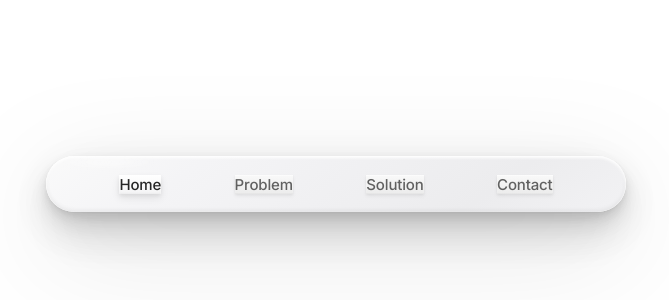
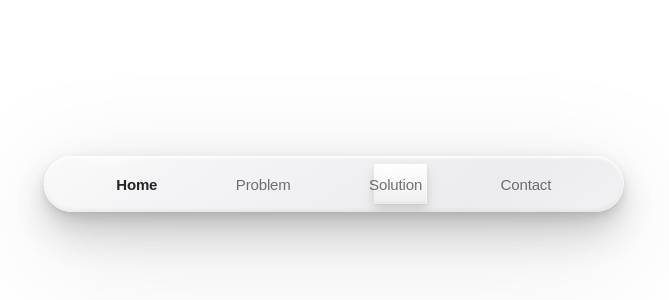
Before and after one commit to Om-Rohilla/Navigation, a React (Vite) app: page / in a window 1280 px wide. Shown: the part 224-524 px from the top of the page, without its empty margins (304-973 px from the left). Built offline with nearby package versions, Linux system fonts and the light colour scheme.

Commit message:
Add sliding selector capsule animation

```diff
--- a/src/components/ui/component.tsx
+++ b/src/components/ui/component.tsx
@@ -1,4 +1,5 @@
-import React from 'react'
+import React, { useState, useRef, useEffect } from 'react'
+import { motion, useSpring } from 'framer-motion'
 
 interface NavItem {
   label: string
@@ -6,9 +7,13 @@ interface NavItem {
 
 /**
  * 3D Pill Navigation Bar
- * A premium 3D navigation component with clean typography and perfect spacing
+ * A premium 3D navigation component with sliding selector capsule and synchronized motion
  */
 export const PillBase: React.FC = () => {
+  const [activeIndex, setActiveIndex] = useState(0)
+  const [capsuleProps, setCapsuleProps] = useState({ width: 0, left: 0 })
+  const itemRefs = useRef<(HTMLButtonElement | null)[]>([])
+
   const navItems: NavItem[] = [
     { label: 'Home' },
     { label: 'Problem' },
@@ -16,8 +21,27 @@ export const PillBase: React.FC = () => {
     { label: 'Contact' },
   ]
 
+  // Spring animations for smooth, bouncy motion
+  const capsuleX = useSpring(0, { stiffness: 220, damping: 25, mass: 1 })
+  const pillShift = useSpring(0, { stiffness: 220, damping: 25, mass: 1 })
+
+  // Update capsule position when active item changes
+  useEffect(() => {
+    const activeElement = itemRefs.current[activeIndex]
+    if (activeElement) {
+      const { offsetLeft, offsetWidth } = activeElement
+      setCapsuleProps({ width: offsetWidth, left: offsetLeft })
+      capsuleX.set(offsetLeft)
+
+      // Calculate subtle pill shift based on direction
+      const center = 2 // Number of items / 2
+      const shift = (activeIndex - center + 0.5) * 1.5 // Subtle 1.5px per item from center
+      pillShift.set(shift)
+    }
+  }, [activeIndex, capsuleX, pillShift])
+
   return (
-    <nav
+    <motion.nav
       className="relative rounded-full overflow-hidden"
       style={{
         width: '580px',
@@ -35,6 +59,7 @@ export const PillBase: React.FC = () => {
           inset 0 -2px 4px rgba(0, 0, 0, 0.06),
           inset 0 0 0 0.5px rgba(255, 255, 255, 0.4)
         `,
+        x: pillShift,
       }}
     >
       {/* Glossy top highlight - primary light source */}
@@ -114,100 +139,96 @@ export const PillBase: React.FC = () => {
 
       {/* Navigation items container */}
       <div
-        className="relative z-10 h-full flex items-center justify-evenly px-6"
+        className="relative z-10 h-full flex items-center justify-evenly px-8"
         style={{
           fontFamily: 'Inter, -apple-system, BlinkMacSystemFont, "Segoe UI", Poppins, sans-serif',
         }}
       >
+        {/* Animated selector capsule */}
+        <motion.div
+          className="absolute rounded-xl pointer-events-none"
+          style={{
+            height: '40px',
+            width: capsuleProps.width,
+            x: capsuleX,
+            top: '8px',
+            background: 'linear-gradient(180deg, #ffffff 0%, #f8f8f8 50%, #f0f0f0 100%)',
+            boxShadow: `
+              0 2px 4px rgba(0, 0, 0, 0.04),
+              0 4px 8px rgba(0, 0, 0, 0.06),
+              0 8px 16px rgba(0, 0, 0, 0.08),
+              inset 0 1px 2px rgba(255, 255, 255, 0.95),
+              inset 0 -2px 3px rgba(0, 0, 0, 0.05),
+              inset 0 0 0 0.5px rgba(255, 255, 255, 0.5)
+            `,
+          }}
+        >
+          {/* Capsule top highlight */}
+          <div
+            className="absolute inset-x-0 top-0 rounded-t-xl"
+            style={{
+              height: '50%',
+              background: 'linear-gradient(180deg, rgba(255, 255, 255, 0.7) 0%, rgba(255, 255, 255, 0) 100%)',
+            }}
+          />
+
+          {/* Capsule bottom shadow */}
+          <div
+            className="absolute inset-x-0 bottom-0 rounded-b-xl"
+            style={{
+              height: '35%',
+              background: 'linear-gradient(0deg, rgba(0, 0, 0, 0.04) 0%, rgba(0, 0, 0, 0) 100%)',
+            }}
+          />
+
+          {/* Capsule specular highlight */}
+          <div
+            className="absolute left-4 top-1 rounded-full"
+            style={{
+              width: '40px',
+              height: '8px',
+              background: 'radial-gradient(ellipse at center, rgba(255, 255, 255, 0.8) 0%, rgba(255, 255, 255, 0) 70%)',
+              filter: 'blur(2px)',
+            }}
+          />
+        </motion.div>
+
+        {/* Navigation items */}
         {navItems.map((item, index) => {
-          const isActive = index === 0 // "Home" is active by default for visual demo
+          const isActive = activeIndex === index
 
           return (
-            <a
+            <button
               key={index}
-              href="#"
-              className="relative group cursor-pointer transition-all duration-200"
+              ref={(el) => (itemRefs.current[index] = el)}
+              onClick={() => setActiveIndex(index)}
+              className="relative cursor-pointer transition-all duration-200 px-6 py-2"
               style={{
+                fontSize: '15px',
+                fontWeight: isActive ? 600 : 500,
+                color: isActive ? 'rgba(0, 0, 0, 0.85)' : 'rgba(0, 0, 0, 0.55)',
                 textDecoration: 'none',
-              }}
-            >
-              {/* Capsule container */}
-              <div
-                className="relative px-6 py-2.5 rounded-xl transition-all duration-200"
-                style={{
-                  background: isActive
-                    ? 'linear-gradient(180deg, #ffffff 0%, #f4f4f5 100%)'
-                    : 'linear-gradient(180deg, #f9f9f9 0%, #ececec 100%)',
-                  boxShadow: isActive
-                    ? `
-                      0 2px 4px rgba(0, 0, 0, 0.06),
-                      0 4px 8px rgba(0, 0, 0, 0.08),
-                      inset 0 1px 2px rgba(255, 255, 255, 0.9),
-                      inset 0 -1px 2px rgba(0, 0, 0, 0.04)
-                    `
-                    : `
-                      0 1px 2px rgba(0, 0, 0, 0.04),
-                      0 2px 4px rgba(0, 0, 0, 0.06),
-                      inset 0 1px 1px rgba(255, 255, 255, 0.6),
-                      inset 0 -1px 1px rgba(0, 0, 0, 0.03)
-                    `,
+                letterSpacing: '-0.01em',
+                background: 'transparent',
+                border: 'none',
+                zIndex: 20,
               }}
               onMouseEnter={(e) => {
                 if (!isActive) {
-                    e.currentTarget.style.background = 'linear-gradient(180deg, #fdfdfd 0%, #f0f0f0 100%)'
-                    e.currentTarget.style.boxShadow = `
-                      0 2px 4px rgba(0, 0, 0, 0.05),
-                      0 3px 6px rgba(0, 0, 0, 0.07),
-                      inset 0 1px 1px rgba(255, 255, 255, 0.8),
-                      inset 0 -1px 2px rgba(0, 0, 0, 0.04)
-                    `
+                  e.currentTarget.style.color = 'rgba(0, 0, 0, 0.75)'
                 }
               }}
               onMouseLeave={(e) => {
                 if (!isActive) {
-                    e.currentTarget.style.background = 'linear-gradient(180deg, #f9f9f9 0%, #ececec 100%)'
-                    e.currentTarget.style.boxShadow = `
-                      0 1px 2px rgba(0, 0, 0, 0.04),
-                      0 2px 4px rgba(0, 0, 0, 0.06),
-                      inset 0 1px 1px rgba(255, 255, 255, 0.6),
-                      inset 0 -1px 1px rgba(0, 0, 0, 0.03)
-                    `
+                  e.currentTarget.style.color = 'rgba(0, 0, 0, 0.55)'
                 }
               }}
             >
-                {/* Top highlight on capsule */}
-                <div
-                  className="absolute inset-x-0 top-0 rounded-t-xl pointer-events-none"
-                  style={{
-                    height: '50%',
-                    background: 'linear-gradient(180deg, rgba(255, 255, 255, 0.4) 0%, rgba(255, 255, 255, 0) 100%)',
-                  }}
-                />
-
-                {/* Text label */}
-                <span
-                  className="relative z-10 block transition-colors duration-200"
-                  style={{
-                    fontSize: '15px',
-                    fontWeight: 500,
-                    color: isActive ? 'rgba(0, 0, 0, 0.85)' : 'rgba(0, 0, 0, 0.60)',
-                    letterSpacing: '-0.01em',
-                    whiteSpace: 'nowrap',
-                  }}
-                  onMouseEnter={(e) => {
-                    e.currentTarget.style.color = 'rgba(0, 0, 0, 0.90)'
-                  }}
-                  onMouseLeave={(e) => {
-                    e.currentTarget.style.color = isActive ? 'rgba(0, 0, 0, 0.85)' : 'rgba(0, 0, 0, 0.60)'
-                  }}
-                >
               {item.label}
-                </span>
-              </div>
-            </a>
+            </button>
           )
         })}
       </div>
-    </nav>
+    </motion.nav>
   )
 }
```
Lines whose indentation alone changed are shown as unchanged.
